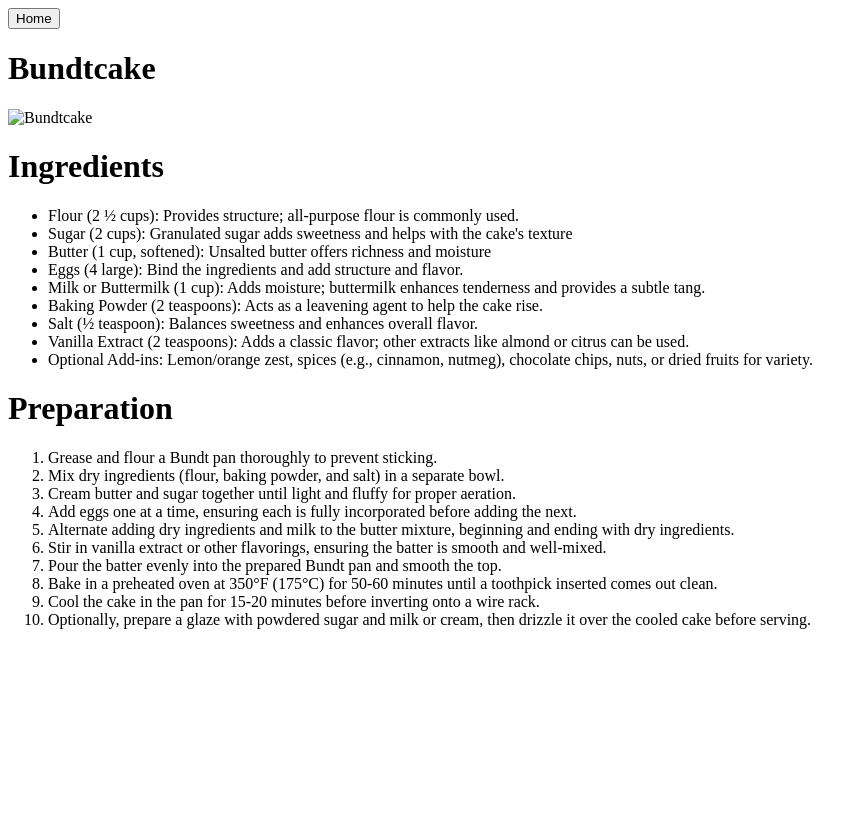
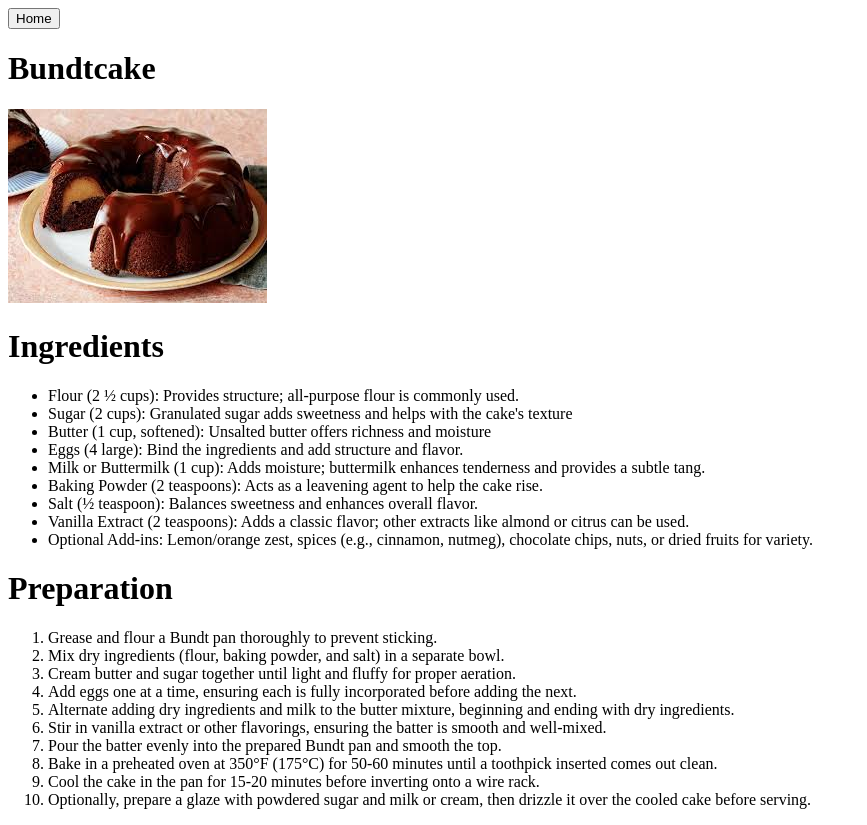
Before and after one commit to NdunuChege/EWSHEEI-BAKERS, a plain HTML site: page bundtcake.html in a window 1280 px wide. Shown: the whole page, without its empty margins (0-867 px from the left). Before the commit the page ends 800 px from the top, so only its background shows below. Drawn offline with Linux system fonts and the light colour scheme; the site is published under a folder, as on GitHub Pages, so addresses that start at the root find nothing.

Commit message:
Update bundtcake.html

```diff
--- a/bundtcake.html
+++ b/bundtcake.html
@@ -13,7 +13,7 @@
         <button onclick="location.href='index.html';">Home</button>
         <h1>Bundtcake</h1>
     </div>
-    <img src="/assets/images,/bundtcake.jpeg" alt="Bundtcake">
+    <img src="./assets/images,/bundtcake.jpeg" alt="Bundtcake">
     <h1>Ingredients</h1>
     <ul>
         <li>Flour (2 ½ cups): Provides structure; all-purpose flour is commonly used.</li>
```
